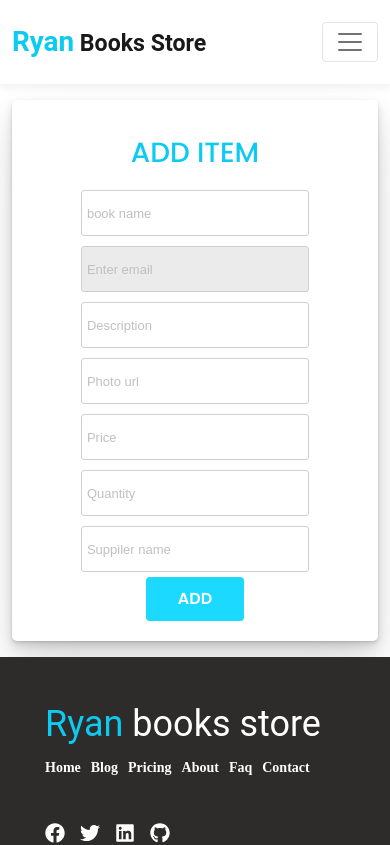
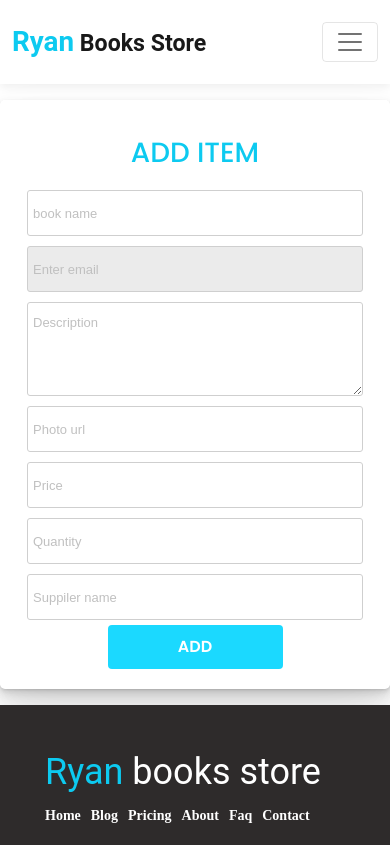
Before and after one commit to CodeWithShamim/Ryan-books-store-client-side, a React (Create React App) app: page /add-items in a window 390 px wide. Shown: the top 845 px of the page. Built offline with nearby package versions, Linux system fonts and the light colour scheme; no server answers.

Commit message:
add component updated

```diff
--- a/src/components/AddItems/AddItems.css
+++ b/src/components/AddItems/AddItems.css
@@ -37,3 +37,12 @@
 .add-form-container #email {
     background-color: rgb(235, 235, 235);
 }
+
+@media only screen and (max-width: 576px) {
+    .add-form-container .add-field {
+        width: 96%;
+    }
+    .add-form-container .item-add-btn {
+        width: 50%;
+    }
+}
--- a/src/components/AddItems/AddItems.js
+++ b/src/components/AddItems/AddItems.js
@@ -54,7 +54,7 @@ const AddItems = () => {
   };
 
   return (
-    <div className="container my-3">
+    <div className="my-3">
       {" "}
       {/* ---add from start here--- */}{" "}
       <form onSubmit={handleAddItem} className="add-form-container">
@@ -77,14 +77,18 @@ const AddItems = () => {
           readOnly
           placeholder="Enter email"
         />
-        <input
-          type="text"
+        {/* ---description--- */}
+        <textarea
+          cols="30"
+          rows="3"
           className="add-field"
           name="description"
           id="description"
           required
           placeholder="Description"
-        />
+          maxLength="200"
+        ></textarea>
+        {/* ----end description--- */}
         <input
           type="text"
           className="add-field"
```
